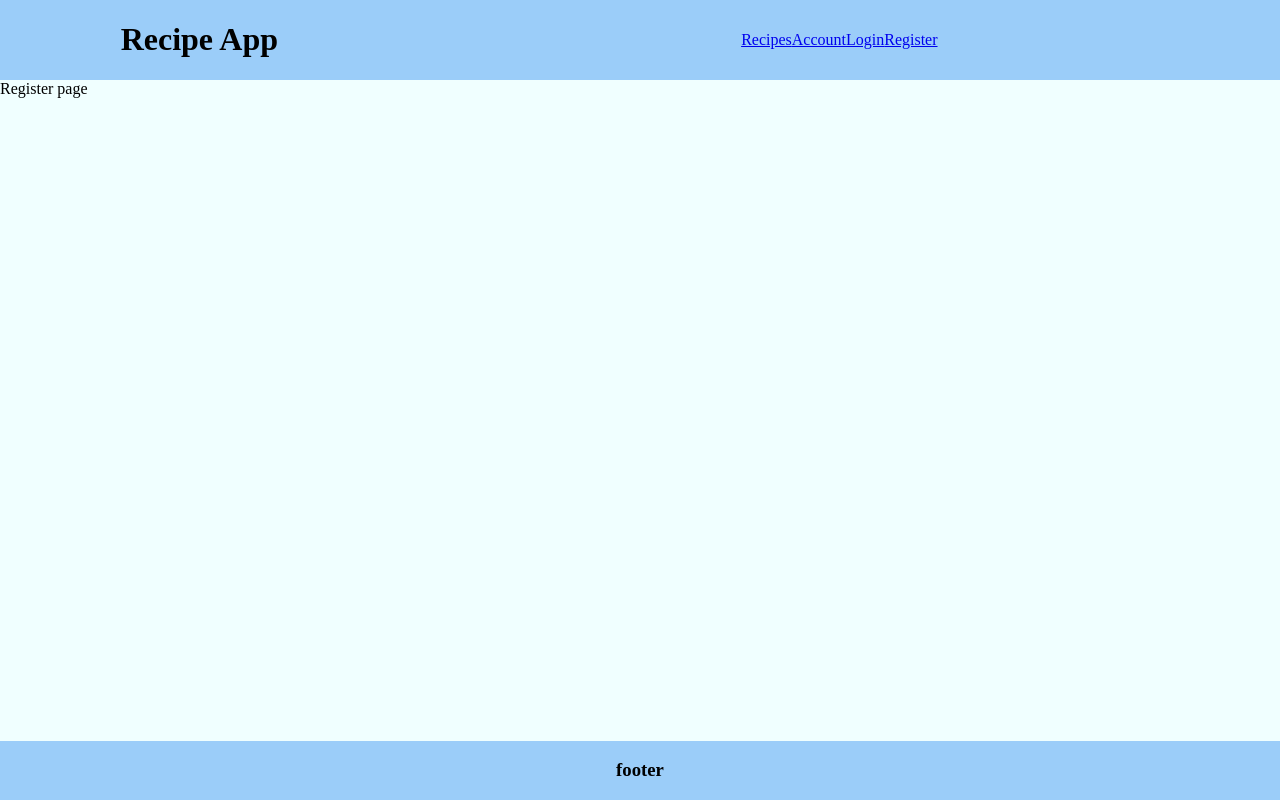
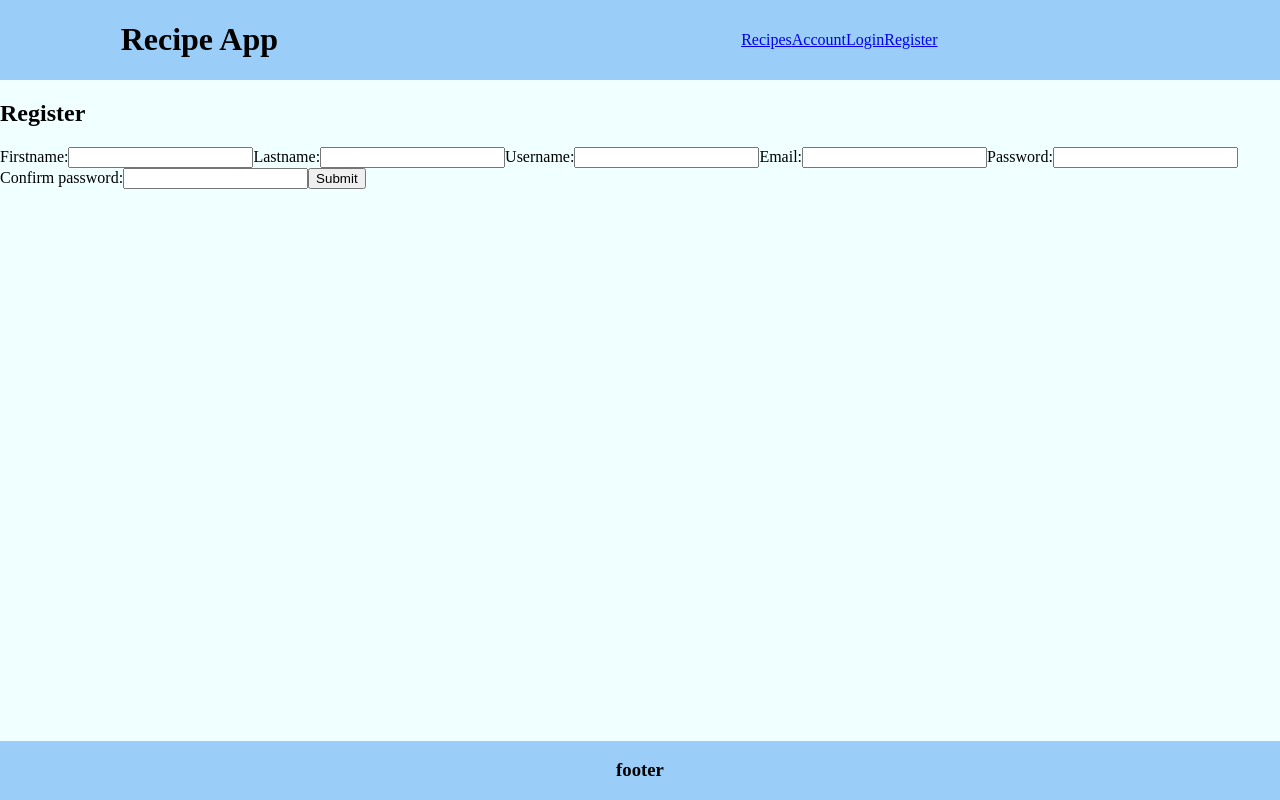
Before and after one commit to ElizabethLankford/Recipe-project, a React app in the folder client/: page /register in a window 1280 px wide. Built offline with nearby package versions, Linux system fonts and the light colour scheme; the HTML template or start-up script is replaced by a standard one.

Commit message:
set up working forms for login and register

```diff
--- a/client/src/components/Login.jsx
+++ b/client/src/components/Login.jsx
@@ -1,5 +1,40 @@
+import { useState } from "react";
+import { useLoginMutation } from "../redux/recipeApi";
+import { setToken } from "../redux/tokenSlice";
+
 function Login() {
-  return <div>Login page</div>;
+  const [user, setUser] = useState({ username: "", password: "" });
+  const [login] = useLoginMutation();
+  const handleSubmit = async (e) => {
+    e.preventDefault();
+    console.log(user);
+    const { username, password } = user;
+    await login({ username, password })
+      .unwrap()
+      .then((response) => setToken(response.token))
+      .catch((rejected) => console.error(rejected));
+  };
+  return (
+    <div>
+      <form onSubmit={handleSubmit}>
+        <h2>Login</h2>
+        <label>
+          Username:
+          <input
+            onChange={(e) => setUser({ ...user, username: e.target.value })}
+          />
+        </label>
+        <label>
+          Password:
+          <input
+            type="password"
+            onChange={(e) => setUser({ ...user, password: e.target.value })}
+          />
+        </label>
+        <button>Login</button>
+      </form>
+    </div>
+  );
 }
 
 export default Login;
--- a/client/src/components/Register.jsx
+++ b/client/src/components/Register.jsx
@@ -1,5 +1,82 @@
+import { useState } from "react";
+import { useRegisterMutation } from "../redux/recipeApi";
+import { setToken } from "../redux/tokenSlice";
+
 function Register() {
-  return <div>Register page</div>;
+  const [user, setUser] = useState({
+    firstname: "",
+    lastname: "",
+    username: "",
+    email: "",
+    password: "",
+    confirmPassword: "",
+  });
+  const [register] = useRegisterMutation();
+  const handleSubmit = async (e) => {
+    e.preventDefault();
+    console.log(user);
+    const { firstname, lastname, username, email, password, confirmPassword } =
+      user;
+    if (password === confirmPassword) {
+      console.log("passwords Match!");
+      await register({ username, password, firstname, lastname, email })
+        .unwrap()
+        .then((fulfilled) => setToken(fulfilled.token))
+        .catch((rejected) => console.error(rejected));
+    } else if (password !== confirmPassword) {
+      console.log("Error: passwords do not match!");
+    }
+  };
+
+  return (
+    <div>
+      <form onSubmit={handleSubmit}>
+        <h2>Register </h2>
+        <label>
+          Firstname:
+          <input
+            onChange={(e) => setUser({ ...user, firstname: e.target.value })}
+          />
+        </label>
+        <label>
+          Lastname:
+          <input
+            onChange={(e) => setUser({ ...user, lastname: e.target.value })}
+          />
+        </label>
+        <label>
+          Username:
+          <input
+            onChange={(e) => setUser({ ...user, username: e.target.value })}
+          />
+        </label>
+        <label>
+          Email:
+          <input
+            type="email"
+            onChange={(e) => setUser({ ...user, email: e.target.value })}
+          />
+        </label>
+        <label>
+          Password:
+          <input
+            type="password"
+            onChange={(e) => setUser({ ...user, password: e.target.value })}
+          />
+        </label>
+        <label>
+          Confirm password:
+          <input
+            type="password"
+            onChange={(e) =>
+              setUser({ ...user, confirmPassword: e.target.value })
+            }
+          />
+        </label>
+        <button>Submit</button>
+      </form>
+    </div>
+  );
 }
 
 export default Register;
```
